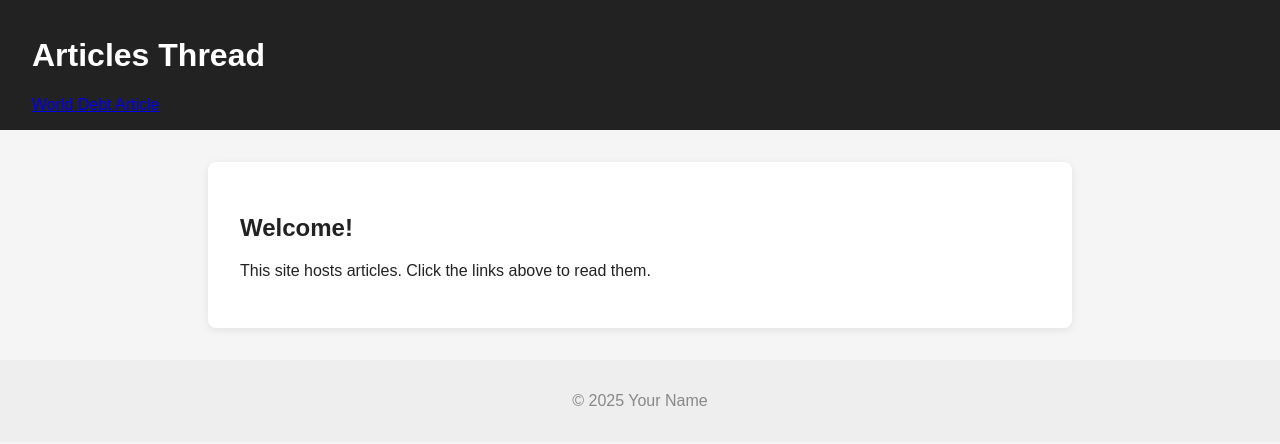
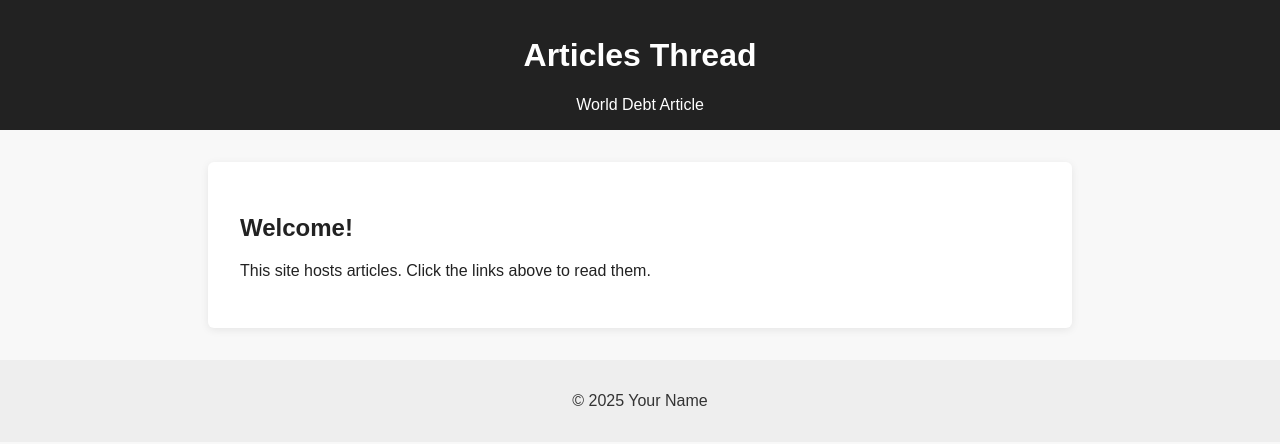
Before and after one commit to salmontic/articlesthread, a plain HTML site: page index.html in a window 1280 px wide. Drawn offline with Linux system fonts and the light colour scheme.

Commit message:
Update style.css

```diff
--- a/style.css
+++ b/style.css
@@ -2,29 +2,36 @@ body {
   font-family: Arial, sans-serif;
   margin: 0;
   padding: 0;
-  background: #f5f5f5;
+  background: #f8f8f8;
   color: #222;
 }
 
 header {
   background: #222;
   color: #fff;
-  padding: 1em 2em;
+  padding: 1em;
+  text-align: center;
+}
+
+nav a {
+  color: #fff;
+  margin: 0 10px;
+  text-decoration: none;
 }
 
 main {
   max-width: 800px;
   margin: 2em auto;
+  background: #fff;
   padding: 2em;
-  background: #fff;
-  border-radius: 8px;
+  border-radius: 6px;
   box-shadow: 0 2px 8px rgba(0,0,0,0.08);
 }
 
 footer {
   text-align: center;
-  padding: 1em 0;
-  color: #888;
+  padding: 1em;
   background: #eee;
+  color: #333;
   margin-top: 2em;
 }
```
